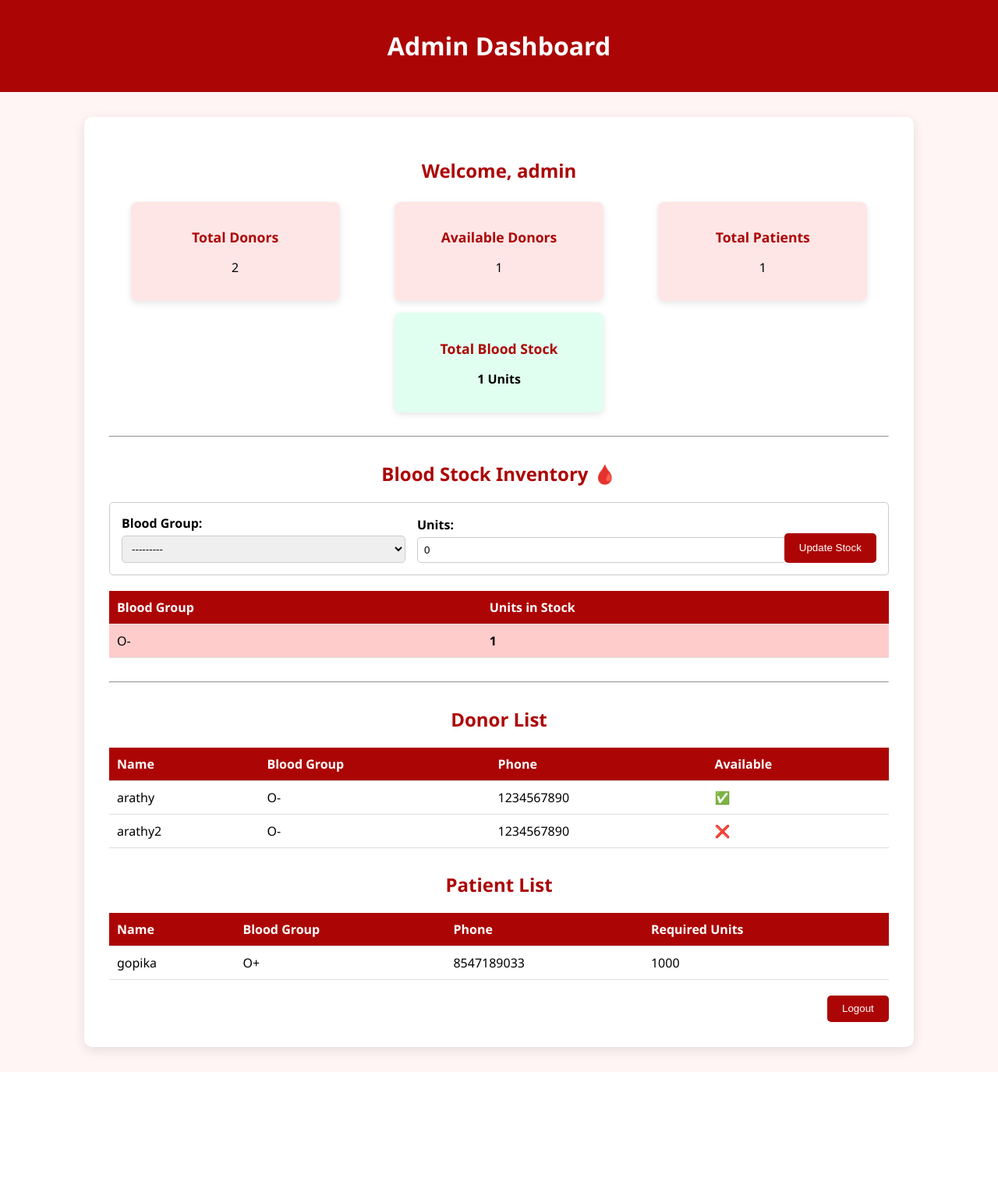
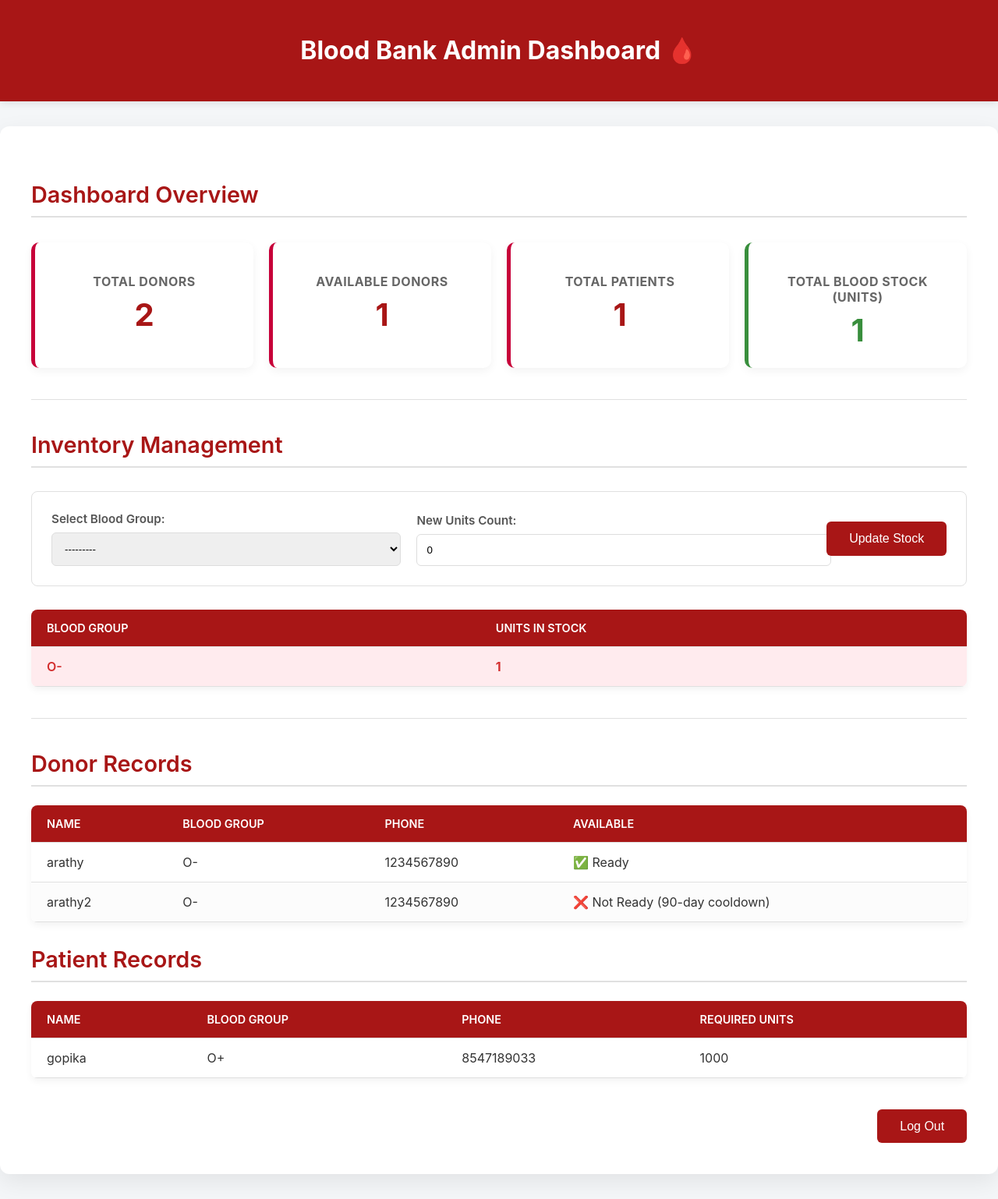
Before and after one commit to arathyrajeesh/blood-bank-management-django, a Django app: page /admin-dashboard/ in a window 1280 px wide. Shown: the whole page at 78% size. Before the commit the page ends 1356 px from the top, so only its background shows below. Run offline with Django 5.2, Linux system fonts and the light colour scheme; a user stored in the database is signed in; data comes from the database, SQL or seed files in the repository; both versions use the stored data as it was after the commit.

Commit message:
minr chnages in style of dashboard

```diff
--- a/bloodmanager/templates/admin/admin_dashboard.html
+++ b/bloodmanager/templates/admin/admin_dashboard.html
@@ -5,116 +5,202 @@
 <meta name="viewport" content="width=device-width, initial-scale=1.0">
 <title>Admin Dashboard | Blood Bank</title>
 <style>
+    :root {
+        --primary-color:rgb(168, 22, 22);
+        --secondary-color: #C70039;
+        --background-light: #f4f6f8;
+        --text-dark: #333;
+        --border-light: #e0e0e0;
+        --success-green: #388E3C;
+        --alert-red: #D32F2F;
+    }
+
     body {
-        font-family: 'Segoe UI', Tahoma, sans-serif;
+        font-family: 'Inter', 'Segoe UI', Tahoma, Geneva, Verdana, sans-serif;
         margin: 0;
-        background: #fff5f5;
+        background: var(--background-light);
+        color: var(--text-dark);
     }
+
     header {
-        background: rgb(172, 5, 5);
+        background: var(--primary-color);
         color: white;
+        padding: 1.5rem 1rem;
         text-align: center;
-        padding: 1rem;
+        box-shadow: 0 2px 10px rgba(0, 0, 0, 0.1);
     }
+
     .container {
-        max-width: 1000px;
+        max-width: 1200px;
         margin: 2rem auto;
         background: white;
-        border-radius: 10px;
-        box-shadow: 0 4px 15px rgba(0,0,0,0.1);
-        padding: 2rem;
+        border-radius: 12px;
+        box-shadow: 0 10px 30px rgba(0, 0, 0, 0.08);
+        padding: 40px;
     }
-    h2 { color: rgb(172, 5, 5); text-align: center; margin-top: 20px; }
+
+    h2 {
+        color: var(--primary-color);
+        text-align: left;
+        margin-top: 30px;
+        padding-bottom: 10px;
+        border-bottom: 2px solid var(--border-light);
+        font-weight: 600;
+        font-size: 1.8rem;
+    }
 
     .stats {
-        display: flex;
-        justify-content: space-around;
-        margin: 1.5rem 0;
-        flex-wrap: wrap;
-        gap: 15px;
+        display: grid;
+        grid-template-columns: repeat(auto-fit, minmax(220px, 1fr));
+        gap: 20px;
+        margin: 2rem 0;
     }
     .stat-box {
-        background: #ffe6e6;
-        border-radius: 8px;
-        padding: 1rem 1.5rem;
+        background: white;
+        border-radius: 10px;
+        padding: 1.5rem;
         text-align: center;
-        box-shadow: 0 3px 8px rgba(0,0,0,0.1);
-        flex-basis: 22%;
-        min-width: 150px;
+        box-shadow: 0 4px 12px rgba(0, 0, 0, 0.05);
+        border-left: 5px solid var(--secondary-color);
+        transition: all 0.3s;
     }
-    .stat-box h3 { color: rgb(172, 5, 5); margin-bottom: 0.5rem; font-size: 1.1em;}
+    .stat-box:hover {
+        transform: translateY(-3px);
+        box-shadow: 0 6px 20px rgba(0, 0, 0, 0.1);
+    }
+    .stat-box h3 {
+        color: #666;
+        margin-bottom: 0.5rem;
+        font-size: 1em;
+        text-transform: uppercase;
+        letter-spacing: 0.5px;
+    }
+    .stat-box p {
+        font-size: 2.5em;
+        font-weight: 700;
+        color: var(--primary-color);
+        margin: 0;
+    }
+
+    .stock-highlight {
+        border-left-color: var(--success-green);
+    }
+    .stock-highlight p {
+        color: var(--success-green);
+    }
 
     table {
         width: 100%;
         border-collapse: collapse;
-        margin-top: 1rem;
+        margin-top: 1.5rem;
+        border-radius: 8px;
+        overflow: hidden;
+        box-shadow: 0 4px 10px rgba(0, 0, 0, 0.05);
     }
     th, td {
-        padding: 10px;
+        padding: 15px 20px;
         text-align: left;
-        border-bottom: 1px solid #ddd;
+        border-bottom: 1px solid var(--border-light);
     }
     th {
-        background: rgb(172, 5, 5);
+        background: var(--primary-color);
         color: white;
+        font-weight: 600;
+        text-transform: uppercase;
+        font-size: 0.9em;
     }
-    tr:hover { background: #ffeaea; }
+    tr:nth-child(even) {
+        background-color: #fcfcfc;
+    }
+    tr:hover {
+        background: #fff7f7;
+    }
+    .low-stock {
+        background-color: #ffebee !important;
+        color: var(--alert-red);
+        font-weight: 600;
+    }
 
     .stock-form {
         display: flex;
         align-items: flex-end;
-        gap: 15px;
-        margin-bottom: 20px;
-        padding: 15px;
-        border: 1px solid #ccc;
-        border-radius: 5px;
+        gap: 20px;
+        margin: 30px 0;
+        padding: 25px;
+        border: 1px solid var(--border-light);
+        border-radius: 8px;
+        background: #fff;
     }
     .stock-form > div {
         flex-grow: 1;
     }
+    .stock-form label {
+        display: block;
+        margin-bottom: 8px;
+        font-weight: 600;
+        color: #555;
+        font-size: 0.95em;
+    }
     .stock-form select, .stock-form input[type="number"] {
         width: 100%;
-        padding: 0.5rem;
-        border-radius: 5px;
-        border: 1px solid #ccc;
+        padding: 0.75rem;
+        border-radius: 6px;
+        border: 1px solid #ddd;
+        transition: border-color 0.3s;
     }
-    .stock-form label {
-        display: block;
-        margin-bottom: 5px;
-        font-weight: bold;
+    .stock-form select:focus, .stock-form input[type="number"]:focus {
+        border-color: var(--primary-color);
+        box-shadow: 0 0 0 2px rgba(144, 12, 63, 0.1);
+        outline: none;
     }
 
-
     button {
-        background: rgb(172, 5, 5);
+        background: var(--primary-color);
         color: white;
         border: none;
-        padding: 0.6rem 1.2rem;
-        border-radius: 5px;
+        padding: 0.8rem 1.8rem;
+        border-radius: 6px;
         cursor: pointer;
+        font-size: 1em;
+        font-weight: 500;
+        transition: background 0.3s, transform 0.1s;
     }
-    button:hover { background: #a00000; }
+    button:hover {
+        background: var(--secondary-color);
+        transform: translateY(-1px);
+    }
+
+    .success {
+        background: #e8f5e9;
+        color: var(--success-green);
+        padding: 15px;
+        border-radius: 8px;
+        margin-bottom: 25px;
+        border-left: 4px solid var(--success-green);
+        font-weight: 600;
+    }
 
     .logout {
         text-align: right;
-        margin-top: 20px;
+        margin-top: 40px;
     }
-    .success {
-        background:#e6ffe6;
-        color:green;
-        padding:10px;
-        border-radius:5px;
-        margin-bottom: 15px;
+
+    hr {
+        border: 0;
+        height: 1px;
+        background: var(--border-light);
+        margin: 40px 0;
     }
+
 </style>
 </head>
 <body>
 <header>
-    <h1>Admin Dashboard</h1>
+    <h1>Blood Bank Admin Dashboard 🩸</h1>
 </header>
 
 <div class="container">
-    <h2>Welcome, {{ request.user.username }}</h2>
+    <h2>Dashboard Overview</h2>
 
     {% if messages %}
         {% for message in messages %}
@@ -135,74 +221,85 @@
             <h3>Total Patients</h3>
             <p>{{ total_patients }}</p>
         </div>
-        <div class="stat-box" style="background: #e0fff0;">
-            <h3>Total Blood Stock</h3>
-            <p><strong>{{ total_stock_units }} Units</strong></p>
+        <div class="stat-box stock-highlight">
+            <h3>Total Blood Stock (Units)</h3>
+            <p><strong>{{ total_stock_units }}</strong></p>
         </div>
     </div>
 
-    <hr style="margin: 30px 0;">
+    <hr>
 
-    <h2>Blood Stock Inventory 🩸</h2>
+    <h2>Inventory Management</h2>
 
     <form method="POST" class="stock-form">
         {% csrf_token %}
         <div>
-            <label for="{{ stock_form.blood_group.id_for_label }}">Blood Group:</label>
+            <label for="{{ stock_form.blood_group.id_for_label }}">Select Blood Group:</label>
             {{ stock_form.blood_group }}
         </div>
         <div>
-            <label for="{{ stock_form.units.id_for_label }}">Units:</label>
+            <label for="{{ stock_form.units.id_for_label }}">New Units Count:</label>
             {{ stock_form.units }}
         </div>
-        <button type="submit" style="height: 38px;">Update Stock</button>
+        <button type="submit" style="align-self: center;">Update Stock</button>
     </form>
 
     <table>
+        <thead>
             <tr>
                 <th>Blood Group</th>
                 <th>Units in Stock</th>
             </tr>
+        </thead>
+        <tbody>
         {% for item in stock %}
-        <tr style="background: {% if item.units < 5 %}#ffcccc{% endif %};">
+        <tr class="{% if item.units < 5 %}low-stock{% endif %}">
             <td>{{ item.blood_group }}</td>
             <td><strong>{{ item.units }}</strong></td>
         </tr>
         {% empty %}
-        <tr><td colspan="2">No stock records found.</td></tr>
+        <tr><td colspan="2" style="text-align: center; color: #777;">No stock records found.</td></tr>
         {% endfor %}
+        </tbody>
     </table>
 
-    <hr style="margin: 30px 0;">
+    <hr>
 
-    <h2>Donor List</h2>
+    <h2>Donor Records</h2>
     <table>
+        <thead>
             <tr>
                 <th>Name</th>
                 <th>Blood Group</th>
                 <th>Phone</th>
                 <th>Available</th>
             </tr>
+        </thead>
+        <tbody>
         {% for donor in donors %}
         <tr>
             <td>{{ donor.user.username }}</td>
             <td>{{ donor.blood_group }}</td>
             <td>{{ donor.phone }}</td>
-            <td>{% if donor.available %}✅{% else %}❌{% endif %}</td>
+            <td>{% if donor.available %}✅ Ready{% else %}❌ Not Ready (90-day cooldown){% endif %}</td>
         </tr>
         {% empty %}
-        <tr><td colspan="4">No donors found.</td></tr>
+        <tr><td colspan="4" style="text-align: center; color: #777;">No donor records found.</td></tr>
         {% endfor %}
+        </tbody>
     </table>
 
-    <h2 style="margin-top: 30px;">Patient List</h2>
+    <h2 style="margin-top: 30px;">Patient Records</h2>
     <table>
+        <thead>
             <tr>
                 <th>Name</th>
                 <th>Blood Group</th>
                 <th>Phone</th>
                 <th>Required Units</th>
             </tr>
+        </thead>
+        <tbody>
         {% for patient in patients %}
         <tr>
             <td>{{ patient.user.username }}</td>
@@ -211,14 +308,15 @@
             <td>{{ patient.required_units }}</td>
         </tr>
         {% empty %}
-        <tr><td colspan="4">No patients found.</td></tr>
+        <tr><td colspan="4" style="text-align: center; color: #777;">No patient records found.</td></tr>
         {% endfor %}
+        </tbody>
     </table>
 
     <div class="logout">
         <form method="POST" action="{% url 'logout' %}">
             {% csrf_token %}
-            <button type="submit">Logout</button>
+            <button type="submit">Log Out</button>
         </form>
     </div>
 </div>
```
Also changed, not shown: bloodmanager/templates/donor/donor_dashboard.html (+152 -41 lines), db.sqlite3. Lines whose indentation alone changed are shown as unchanged.
